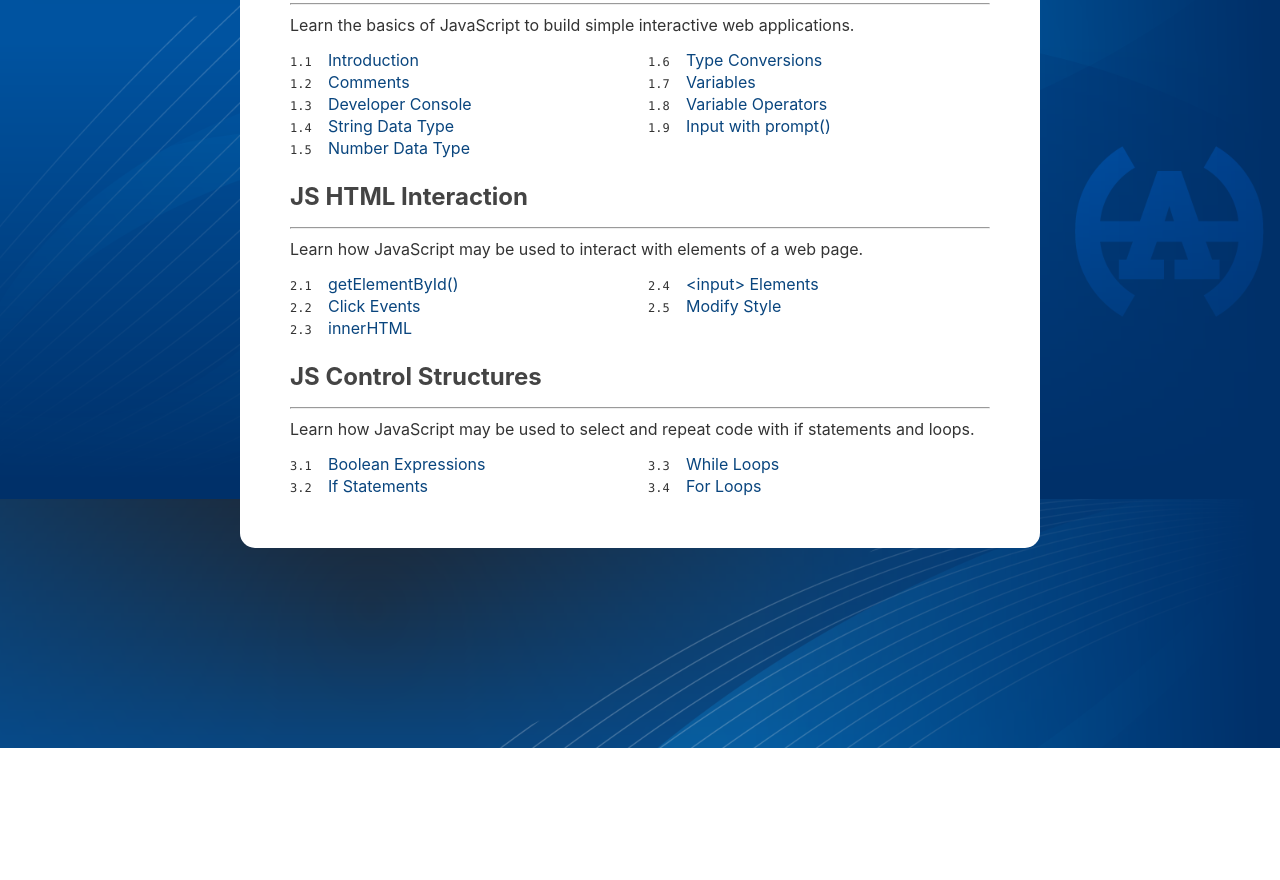
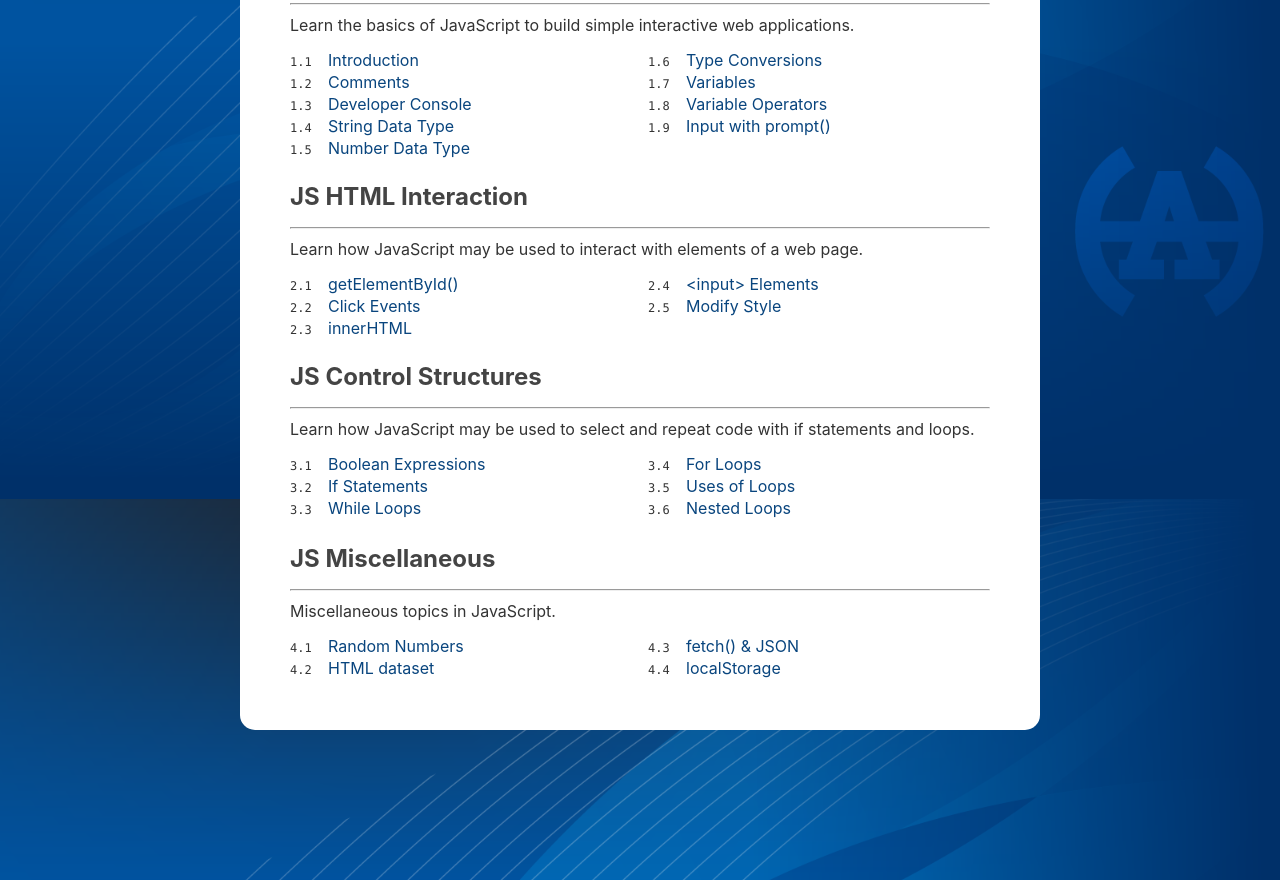
Before and after one commit to mrveldkamp/hacs, a plain HTML site: page js-reference.html in a window 1280 px wide. Shown: the part 381-1261 px from the top of the page. Before the commit the page ends 1129 px from the top, so only its background shows below. Drawn offline with Linux system fonts and the light colour scheme.

Commit message:
Update js-reference.html

```diff
--- a/js-reference.html
+++ b/js-reference.html
@@ -129,6 +129,43 @@
           <a href="js-control/for-loops.html">For Loops</a>
         </div>
       </li>
+      <li>
+        <div class="li-div">
+          <a href="#">Uses of Loops</a>
+        </div>
+      </li>
+      <li>
+        <div class="li-div">
+          <a href="#">Nested Loops</a>
+        </div>
+      </li>
+    </ol>
+
+    <h2>JS Miscellaneous</h2>
+    <hr>
+    <p class="descr">Miscellaneous topics in JavaScript.<br></p>
+
+    <ol>
+      <li>
+        <div class="li-div">
+          <a href="#">Random Numbers</a>
+        </div>
+      </li>
+      <li>
+        <div class="li-div">
+          <a href="#">HTML dataset</a>
+        </div>
+      </li>
+      <li>
+        <div class="li-div">
+          <a href="#">fetch() & JSON</a>
+        </div>
+      </li>
+      <li>
+        <div class="li-div">
+          <a href="#">localStorage</a>
+        </div>
+      </li>
     </ol>
   </section>
 
```
